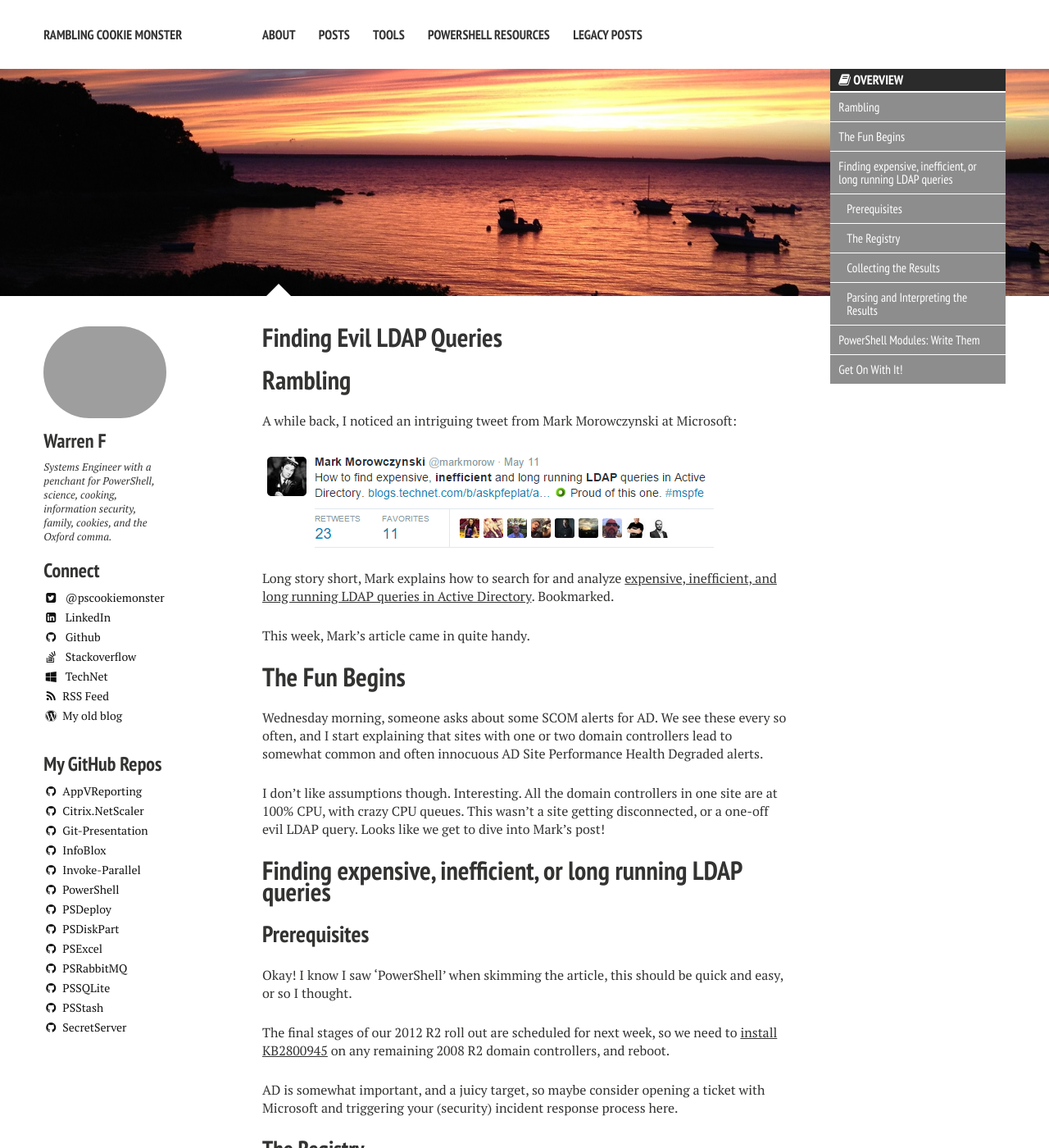
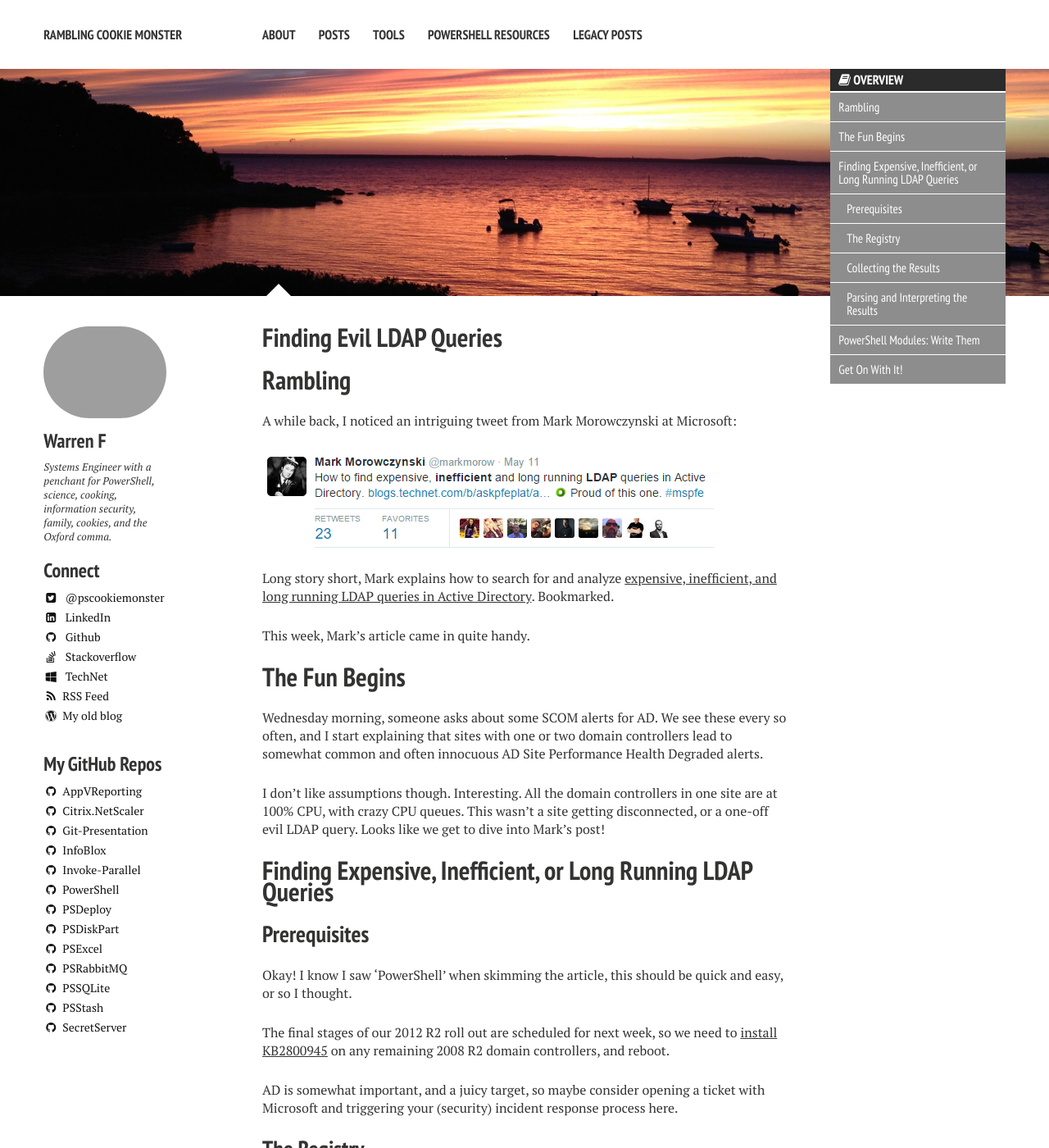
Before and after one commit to RamblingCookieMonster/RamblingCookieMonster.github.io, a Jekyll site: the page built from _posts/2015-10-02-Evil-LDAP-Queries.md, in a window 1280 px wide and 1400 px high. Shown: the whole window at 82% size. Built offline with Jekyll 4.4.1, drawn with Linux system fonts in a browser that asks for light colours; nearby versions of some CDN libraries; comment, search, counter and statistics services are not loaded.

Commit message:
consistency....

```diff
--- a/_posts/2015-10-02-Evil-LDAP-Queries.md
+++ b/_posts/2015-10-02-Evil-LDAP-Queries.md
@@ -28,7 +28,7 @@ Wednesday morning, someone asks about some SCOM alerts for AD. We see these ever
 
 I don't like assumptions though. Interesting. All the domain controllers in one site are at 100% CPU, with crazy CPU queues. This wasn't a site getting disconnected, or a one-off evil LDAP query. Looks like we get to dive into Mark's post!
 
-# Finding expensive, inefficient, or long running LDAP queries
+# Finding Expensive, Inefficient, or Long Running LDAP Queries
 
 ## Prerequisites
 
```
